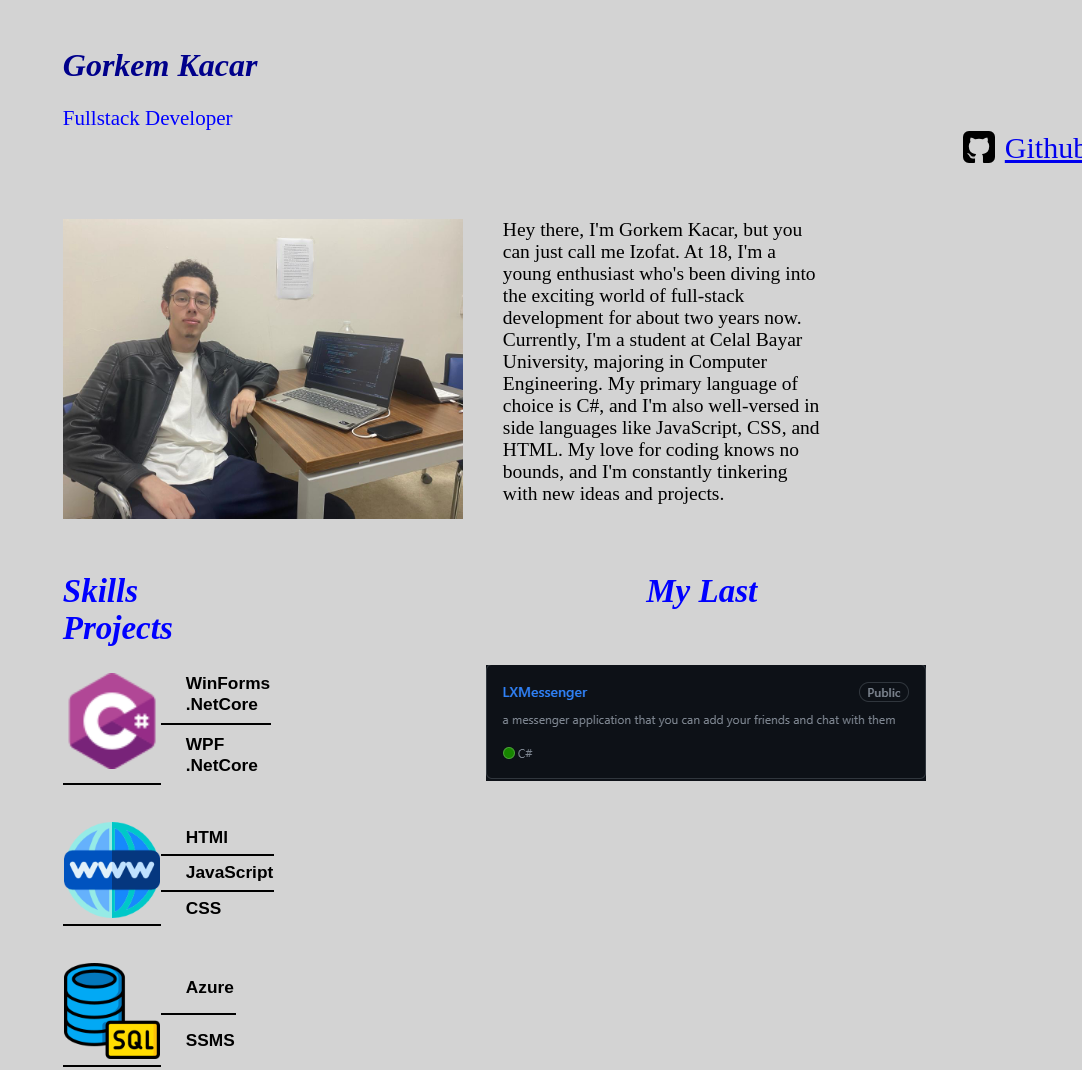
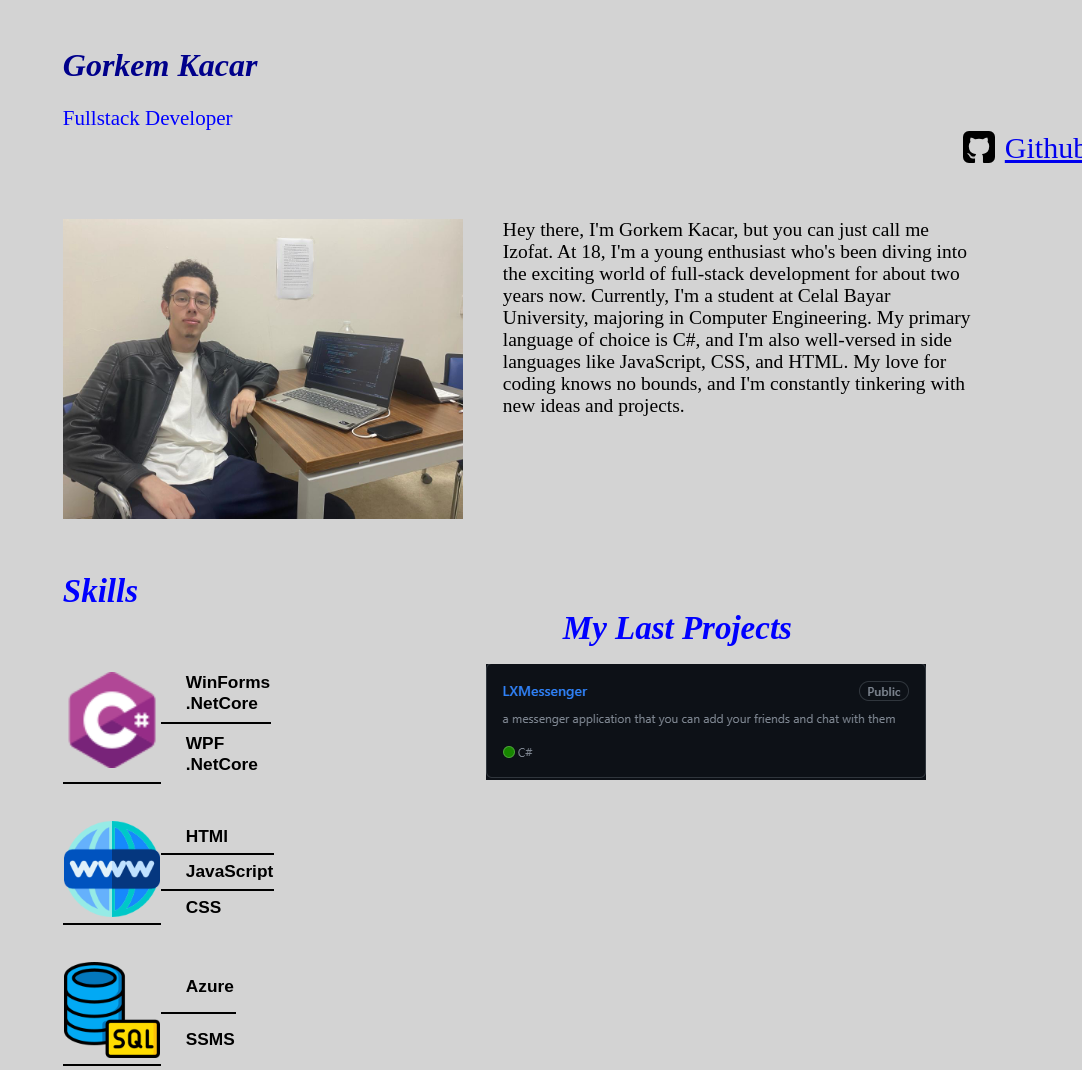
Before and after one commit to izofat/personal-website, a plain HTML site: page index.html in a window 1280 px wide. Shown: the top 1070 px of the page, without its empty margins (198-1280 px from the left). Drawn offline with Linux system fonts and the light colour scheme.

Commit message:
Update index.html

```diff
--- a/index.html
+++ b/index.html
@@ -26,15 +26,15 @@
          <br>
          <br><br>
 
-        <div style="display: flex;">
+        <div style="display: flex;" class="makediv">
             <img src="pictures/9a07b390-3100-4268-bd8a-46f7b0252004.jfif" width="400" height="300">
-            <span style="display: inline-block; margin-left: 40px; color: black; font-size: 19.5px;">Hey there, I'm Gorkem Kacar, but you can just call me Izofat. At 18, I'm a young enthusiast who's been diving into the exciting world of full-stack development for about two years now. Currently, I'm a student at Celal Bayar University, majoring in Computer Engineering. My primary language of choice is C#, and I'm also well-versed in side languages like JavaScript, CSS, and HTML. My love for coding knows no bounds, and I'm constantly tinkering with new ideas and projects.</span>
+            <span style="display: block; margin-left: 40px; color: black; font-size: 19.5px;">Hey there, I'm Gorkem Kacar, but you can just call me Izofat. At 18, I'm a young enthusiast who's been diving into the exciting world of full-stack development for about two years now. Currently, I'm a student at Celal Bayar University, majoring in Computer Engineering. My primary language of choice is C#, and I'm also well-versed in side languages like JavaScript, CSS, and HTML. My love for coding knows no bounds, and I'm constantly tinkering with new ideas and projects.</span>
         </div>
         <br><br><br>
         <div class="changefont" style="color: blue; font-size:33px">
 
             <b>Skills</b>
-            <span style="padding-left: 500px;"><b>My Last Projects</b></span>
+            <span style="padding-left: 500px; display: block;" class="makeboldtext"><b  style="display: flex;">My Last Projects</b></span>
         </div>
         <div style=":not(table){
             display: flex;
```
